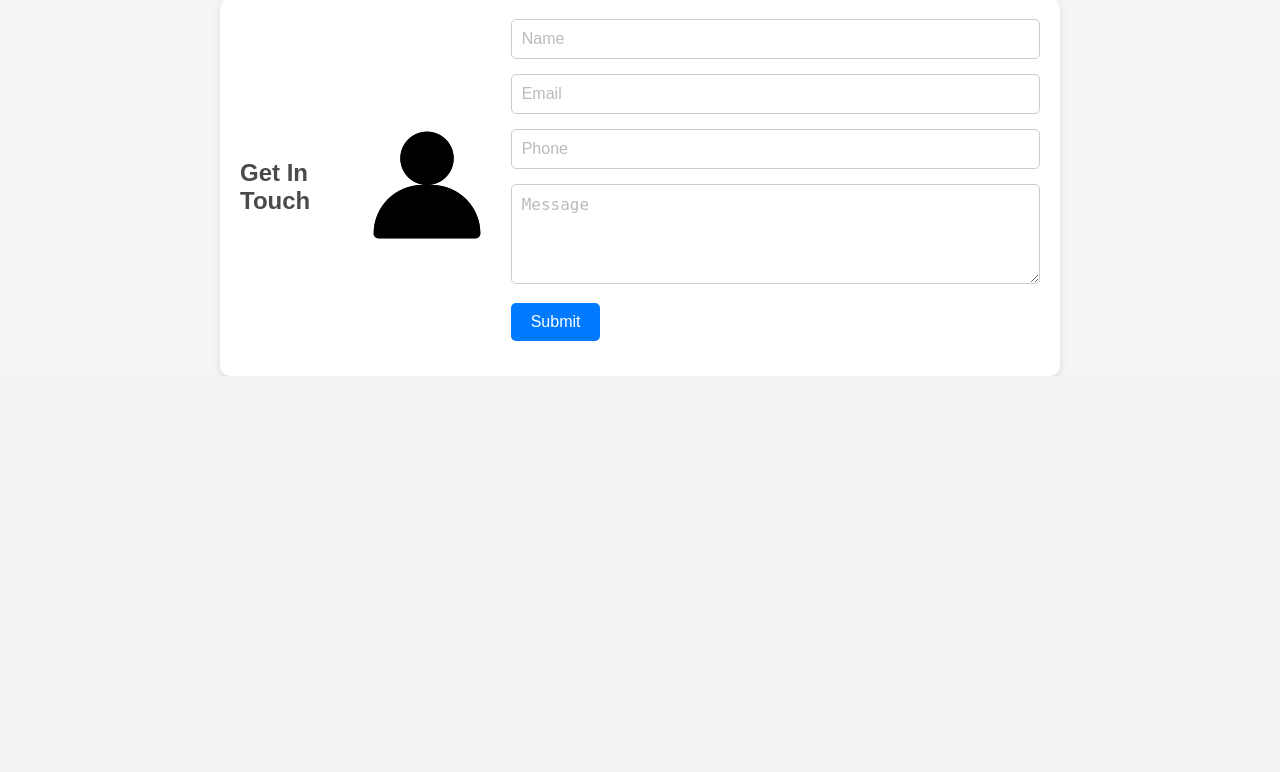
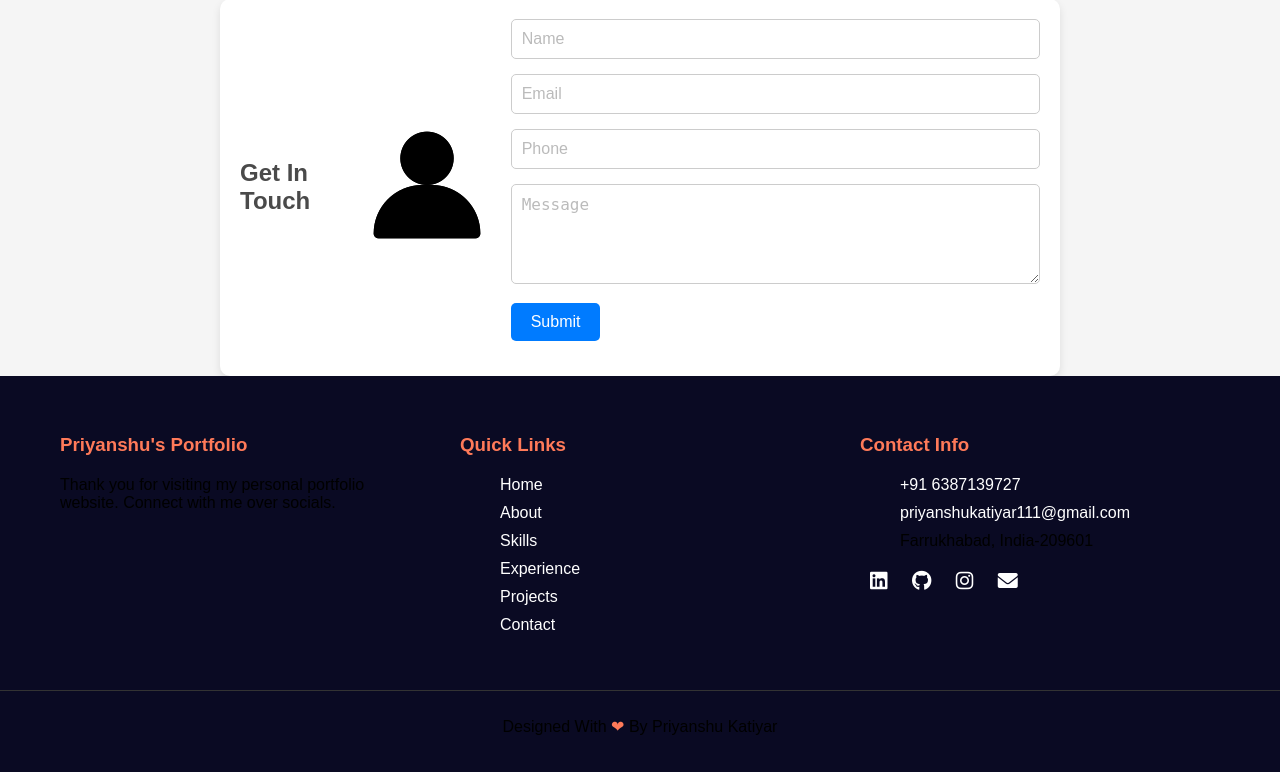
Before and after one commit to priyanshukatiyar14/Portfolio, a Django app: page /contact_submit/ in a window 1280 px wide. Shown: the part 2062-2834 px from the top of the page. Before the commit the page ends 2438 px from the top, so only its background shows below. Run offline with Django 4.2, Linux system fonts and the light colour scheme.

Commit message:
added footer

```diff
--- a/static/css/index.css
+++ b/static/css/index.css
@@ -621,3 +621,71 @@ textarea::before {
   color: #007bff;
   pointer-events: none;
 }
+
+footer {
+  background-color: #0a0a23;
+  padding: 20px 0;
+}
+
+.footer-container {
+  display: flex;
+  justify-content: space-between;
+  max-width: 1200px;
+  margin: 0 auto;
+  padding: 0 20px;
+}
+
+.footer-section {
+  flex: 1;
+  padding: 20px;
+}
+
+.footer-section h3 {
+  margin-bottom: 20px;
+  color: #ff7a59;
+}
+
+.footer-section ul {
+  list-style-type: none;
+}
+
+.footer-section ul li {
+  margin-bottom: 10px;
+}
+
+.footer-section ul li a {
+  color: #fff;
+  text-decoration: none;
+  transition: color 0.3s;
+}
+
+.footer-section ul li a:hover {
+  color: #ff7a59;
+}
+
+.social-icons {
+  margin-top: 20px;
+}
+
+.social-icons a {
+  color: #fff;
+  font-size: 20px;
+  margin-right: 10px;
+  text-decoration: none;
+  transition: color 0.3s;
+}
+
+.social-icons a:hover {
+  color: #ff7a59;
+}
+
+.footer-bottom {
+  text-align: center;
+  margin-top: 20px;
+  border-top: 1px solid #333;
+  padding-top: 10px;
+}
+
+.footer-bottom .heart {
+  color: #ff7a59;
+}
--- a/templates/index.html
+++ b/templates/index.html
@@ -197,4 +197,67 @@
     <script src="{% static 'js/typing.js' %}"></script>
     <script src="{% static 'js/projects.js' %}"></script>
   </body>
+  <footer>
+    <div class="footer-container">
+      <div class="footer-section">
+        <h3>Priyanshu's Portfolio</h3>
+        <p>
+          Thank you for visiting my personal portfolio website. Connect with me
+          over socials.
+        </p>
+      </div>
+      <div class="footer-section">
+        <h3>Quick Links</h3>
+        <ul>
+          <li><a href="#intro">Home</a></li>
+          <li><a href="#aboutme">About</a></li>
+          <li><a href="#skills">Skills</a></li>
+          <li><a href="#experience">Experience</a></li>
+          <li><a href="#projects">Projects</a></li>
+          <li><a href="#contact">Contact</a></li>
+        </ul>
+      </div>
+      <div class="footer-section">
+        <h3>Contact Info</h3>
+        <ul>
+          <li><a href="tel:+916387139727">+91 6387139727</a></li>
+          <li>
+            <a href="mailto:priyanshukatiyar111@gmail.com"
+              >priyanshukatiyar111@gmail.com</a
+            >
+          </li>
+          <li>Farrukhabad, India-209601</li>
+        </ul>
+        <div class="social-icons">
+          <a
+            href="https://www.linkedin.com/in/priyanshukatiyar/"
+            target="_blank"
+            rel="noopener noreferrer"
+            ><i class="fab fa-linkedin"></i
+          ></a>
+          <a
+            href="https://github.com/priyanshukatiyar14"
+            target="_blank"
+            rel="noopener noreferrer"
+            ><i class="fab fa-github"></i
+          ></a>
+          <a
+            href="https://www.instagram.com/_priyanshu_katiyar_/"
+            target="_blank"
+            rel="noopener noreferrer"
+            ><i class="fab fa-instagram"></i
+          ></a>
+          <a
+            href="mailto:priyanshukatiyar111@gmail.com"
+            target="_blank"
+            rel="noopener noreferrer"
+            ><i class="fas fa-envelope"></i
+          ></a>
+        </div>
+      </div>
+    </div>
+    <div class="footer-bottom">
+      <p>Designed With <span class="heart">❤</span> By Priyanshu Katiyar</p>
+    </div>
+  </footer>
 </html>
```
